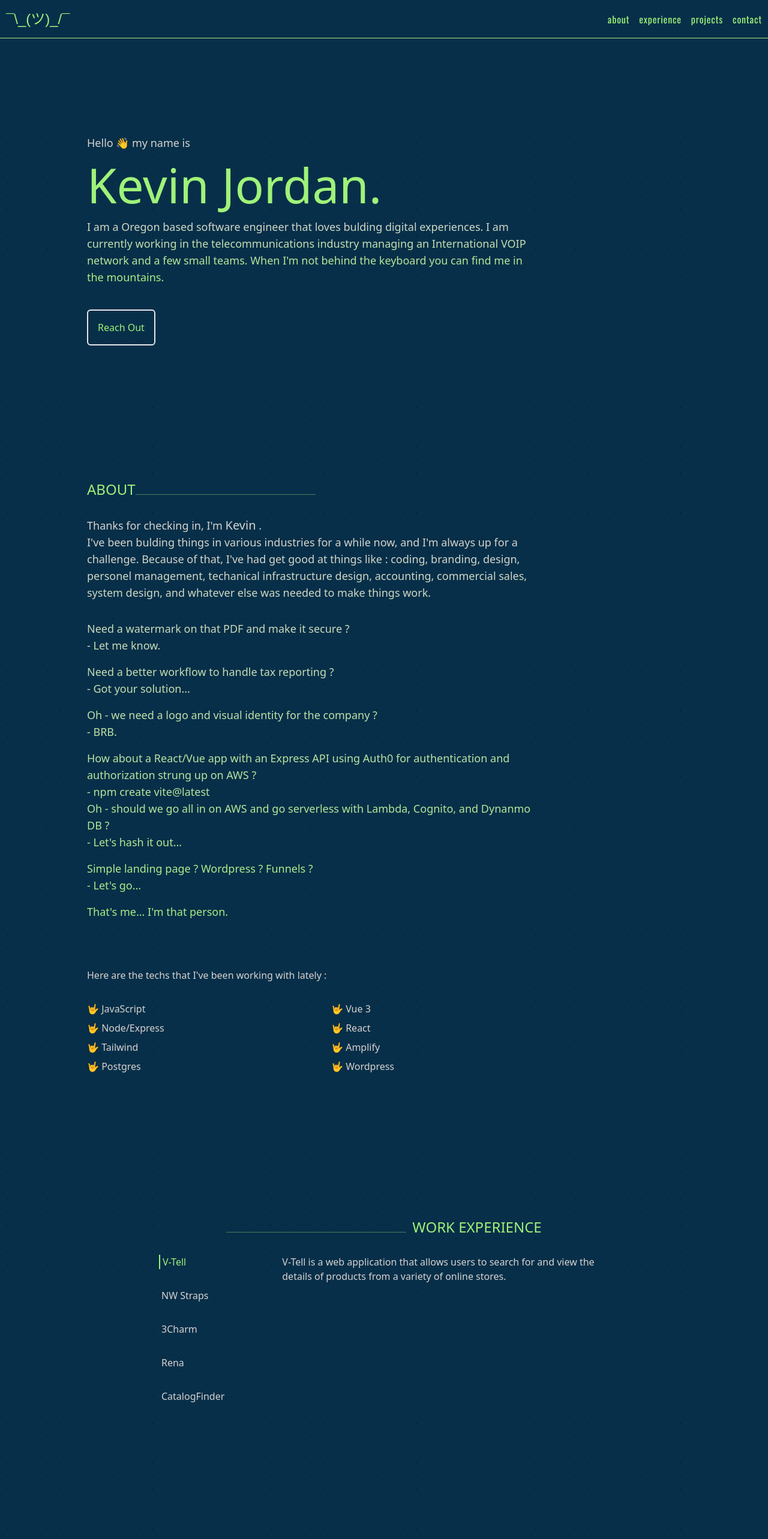
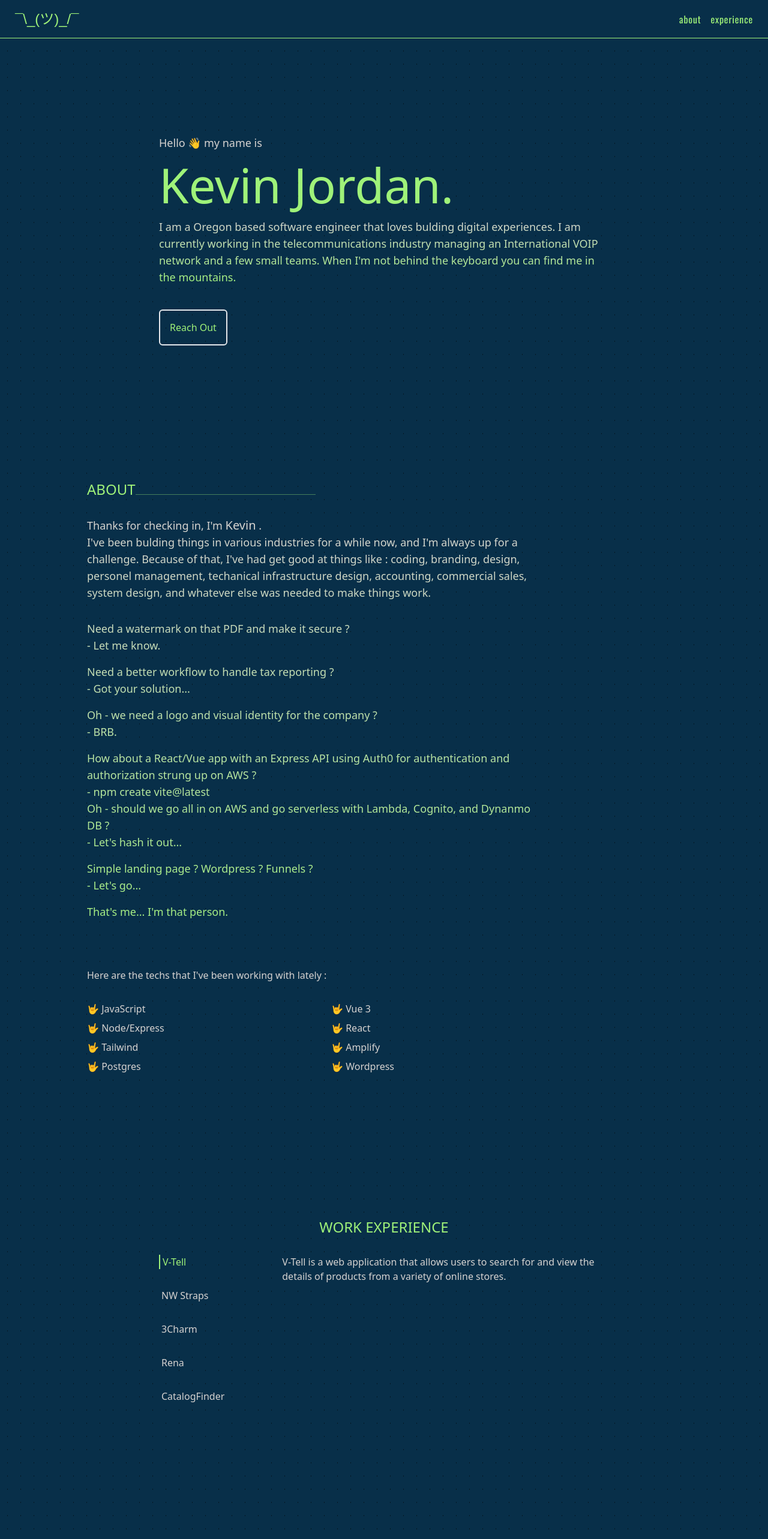
Before and after one commit to kdjordan/2023_portfolio, a Vue app: page / in a window 1280 px wide. Shown: the top 2566 px of the page at 60% size. Built offline with nearby package versions, Linux system fonts and the light colour scheme.

Commit message:
fixed overflow issue

```diff
--- a/index.html
+++ b/index.html
@@ -2,11 +2,11 @@
 <html lang="en">
   <head>
     <meta charset="UTF-8" />
-    <meta name="viewport" content="width=device-width, initial-scale=1.0">
+    <meta name="viewport" content="width=device-width, initial-scale=1, shrink-to-fit=no" />
     <link href="https://fonts.googleapis.com/css2?family=Oswald:wght@200;400&display=swap" rel="stylesheet">
     <title>Kevin Jordan</title>
     </head>
-    <body style="background-color:black;">
+    <body style="background-color: black;">
       <div id="app"></div>
       <script type="module" src="/src/main.ts"></script>
   </body>
--- a/src/App.vue
+++ b/src/App.vue
@@ -2,7 +2,6 @@
 	import { introAnimation } from './animations';
 	import { onMounted } from 'vue';
 	import TopNavigation from './components/TopNavigation.vue';
-
 	import Footer from './components/Footer.vue';
 
 	onMounted(() => {
@@ -14,7 +13,7 @@
 </script>
 
 <template>
-	<div class="home">
+	<div>
 		<TopNavigation />
 		<main>
 			<RouterView />
--- a/src/animations.ts
+++ b/src/animations.ts
@@ -8,7 +8,7 @@ function animateHero(): () => void {
 
 function animateBackground(): () => void  {
   return () => {
-    gsap.set('body', {css: {className: 'dots'}, })
+    gsap.set('body', {css: {className: 'dots'} })
   }
 }
 
@@ -17,7 +17,7 @@ export function introAnimation() {
   const tl: GSAPTimeline = gsap.timeline();
   tl.set('.top-nav',{ opacity: 0, borderBottom: 'none' })
   .to('.top-nav',{ opacity: 1, })
-  .from(['#logo', 'li'], { opacity: 0, y: -100, duration: .25, stagger: {
+  .from(['#logo', '.nav-right li'], { opacity: 0, y: -100, duration: .25, stagger: {
     amount: 1,
     from: 'start',
     ease: 'ease'
--- a/src/components/Footer.vue
+++ b/src/components/Footer.vue
@@ -1,11 +1,11 @@
 <template>
 	<div
 		id="footer"
-		class="footer w-full font-geist border-t border-highGreen bg-sky-950 px-[10px] z-10 py-8"
+		class="footerfont-geist border-t border-highGreen bg-sky-950 px-[10px]  py-8"
 	>
 		<div>
 			<ul
-				class="text-highGreen flex justify-center items-center h-full mx-[20px] container mx-auto gap-8"
+				class="text-highGreen flex justify-center items-center h-full gap-8"
 			>
 				<li>
 					<a
@@ -37,7 +37,7 @@
 				</li>
 			</ul>
 		</div>
-		<div class="text-highGreen  flex justify-center items-center pt-8">
+		<div class="text-highGreen flex justify-center items-center pt-8 text-center">
 			This site was built in November 2023 by Kevin Jordan using Vue 3,
 			Tailwind, and GSAP.
 		</div>
--- a/src/components/TopNavigation.vue
+++ b/src/components/TopNavigation.vue
@@ -1,6 +1,6 @@
 <template>
 	<div
-		class="top-nav fixed top-0 left-0 w-full h-16 font-oswald border-b border-highGreen bg-sky-950 px-[10px] z-10"
+		class="top-nav fixed top-0 left-0 w-full h-16 font-oswald border-b border-highGreen bg-sky-950 px-[25px] z-10"
 	>
 		<nav
 			class="flex justify-between items-center h-full mx-[20px] container mx-auto"
@@ -15,8 +15,8 @@
 					<li><router-link to="/"></router-link></li>
 					<li><a href="#about">about</a></li>
 					<li><a href="#experinece">experience</a></li>
-					<li><a href="#projects">projects</a></li>
-					<li><a href="#contact">contact</a></li>
+					<!-- <li><a href="#projects">projects</a></li>
+					<li><a href="#contact">contact</a></li> -->
 				</ul>
 			</div>
 		</nav>
--- a/src/router.ts
+++ b/src/router.ts
@@ -2,7 +2,7 @@ import { createWebHistory, createRouter } from 'vue-router';
 import Home from './views/Home.vue';
 
 const routes = [
-  { path: '/', component: Home},
+  { path: '/', component: Home}
 ]
 
 
--- a/src/views/Home.vue
+++ b/src/views/Home.vue
@@ -4,7 +4,9 @@
 	import HomeHero from './HomeHero.vue';
 </script>
 <template>
-	<HomeHero />
-	<HomeAbout />
-	<HomeExperience />
+	<div>
+		<HomeHero />
+		<HomeAbout />
+		<HomeExperience />
+	</div>
 </template>
--- a/src/views/HomeExperience.vue
+++ b/src/views/HomeExperience.vue
@@ -13,13 +13,13 @@ onMounted(() => {
 
 </script>
 <template>
-	<section id="experience" class="">
+	<section id="experience">
 		<div
 			class="flex flex-col items-center text-stone-300 pb-[20vh] lg:max-w-[750px] lg:mx-auto"
 		>
 			<h2 class="text-2xl text-highGreen pb-[30px] center flex items-baseline">
 
-				<span class="block bg-highGreen h-[1px] w-[300px] mb-[5px] mr-[10px] opacity-40"></span>
+				<span class="bg-highGreen h-[1px] mb-[5px] opacity-40"></span>
 				WORK EXPERIENCE
 			</h2>
 			<TabbedIndex />
--- a/src/views/HomeHero.vue
+++ b/src/views/HomeHero.vue
@@ -1,11 +1,9 @@
-
 <template>
-	<section
-		class="flex flex-col h-screen justify-center items-center pr-[5vw] lg:pr-[20vw] px-4"
+	<section id="hero"
+		class="flex flex-col h-screen justify-center items-center"
 	>
-		<div id="hero"
-
-			class="flex flex-col  text-stone-300 text-2xl gap-[20px] md:gap-[40px] lg:max-w-[750px] lg:mx-auto"
+		<div
+			class="flex flex-col text-stone-300 text-2xl gap-[20px] md:gap-[40px] lg:max-w-[750px] lg:mx-auto"
 		>
 			<div class="text-stone-300 text-lg">
 				Hello <span id="handWave">👋</span> my name is
@@ -15,9 +13,9 @@
 			<div class="text-lg gradient-text">
 				I am a Oregon based software engineer that loves bulding
 				digital experiences. I am currently working in the
-				telecommunications industry managing an International VOIP network
-				and a few small teams. When I'm not behind the keyboard you
-				can find me in the mountains.
+				telecommunications industry managing an International VOIP
+				network and a few small teams. When I'm not behind the
+				keyboard you can find me in the mountains.
 			</div>
 			<button
 				class="text-highGreen self-start text-base border-2 p-4 rounded-md transition duration-150 ease-out hover:ease-in hover:bg-sky-900"
@@ -26,7 +24,6 @@
 			</button>
 		</div>
 	</section>
-
 </template>
 
 <style>
```
Also changed, not shown: src/style.css (line endings or trailing spaces).
